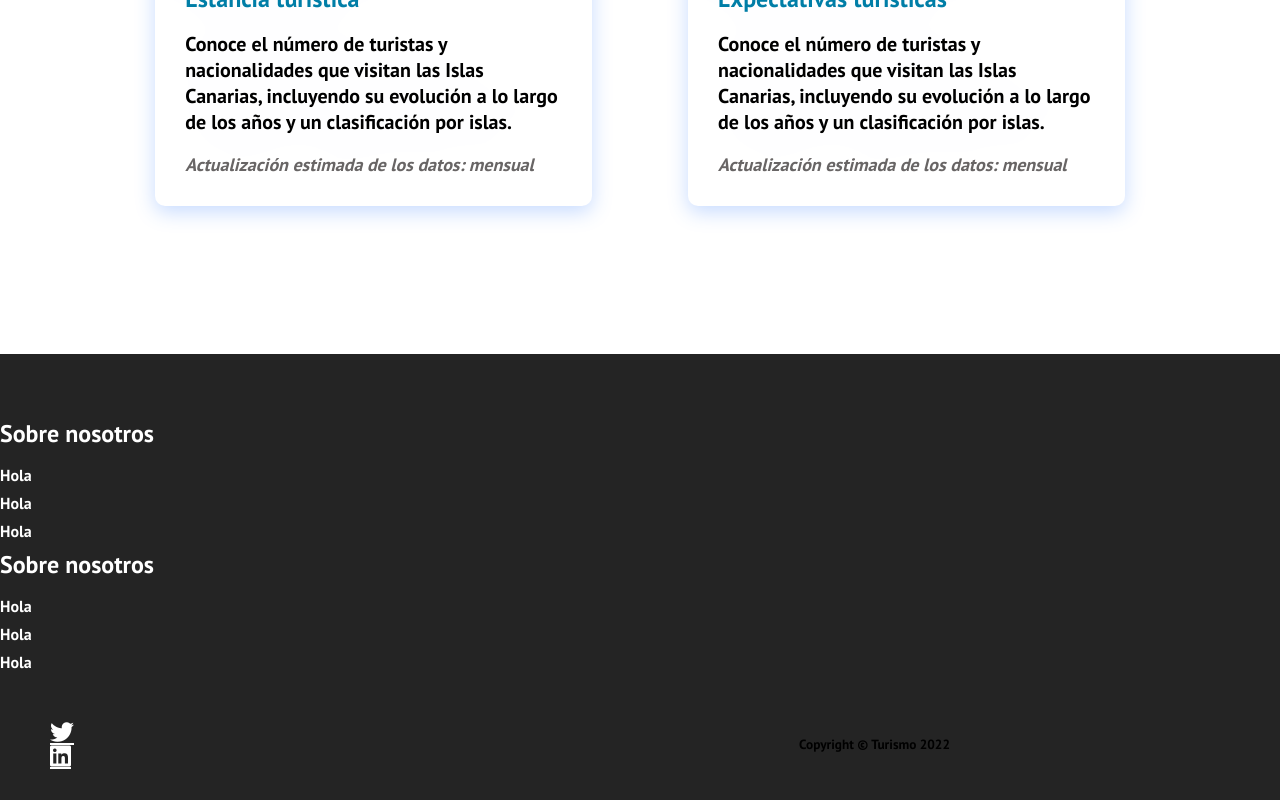
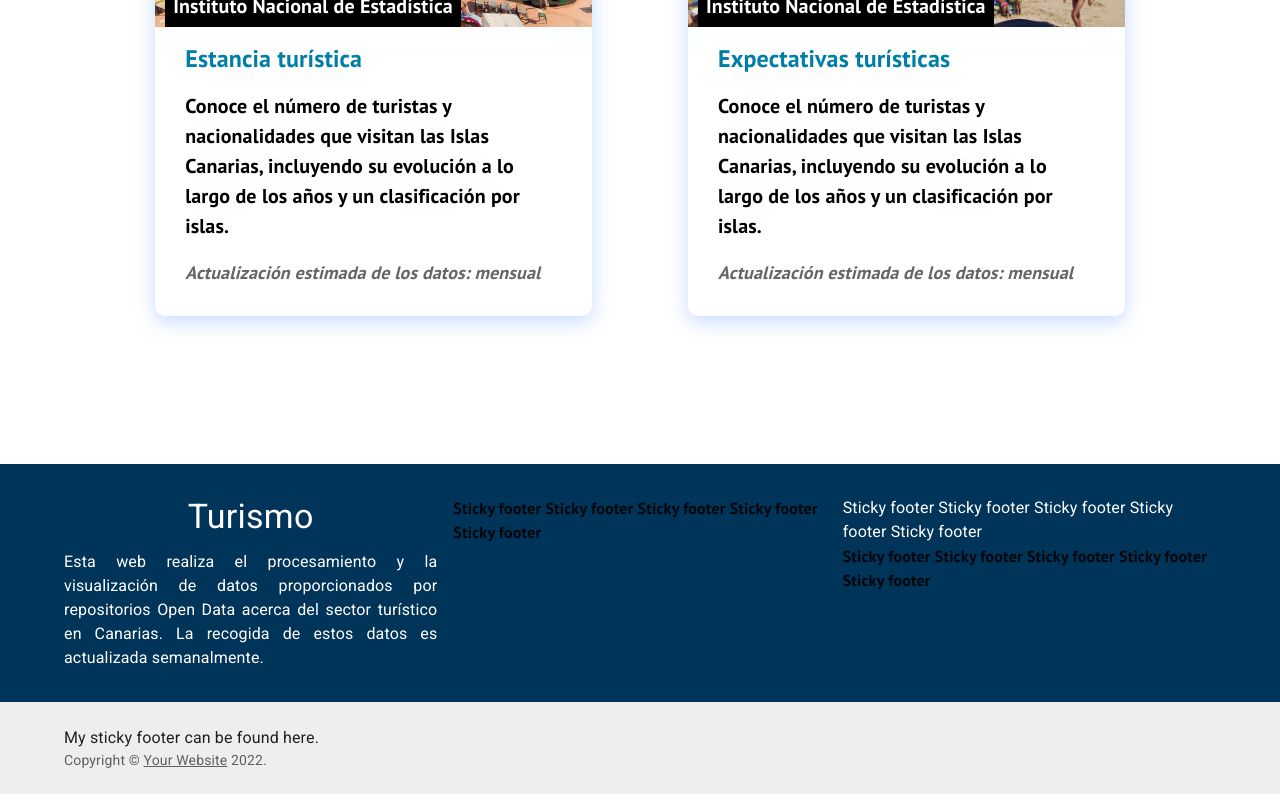
Before and after one commit to alu0101217741/TFG-DATUR-Frontend-Web, a React (Create React App) app: page / in a window 1280 px wide. Shown: the part 1575-2375 px from the top of the page. Built offline with nearby package versions, Linux system fonts and the light colour scheme.

Commit message:
feat: initial footer template

```diff
--- a/src/components/Footer.jsx
+++ b/src/components/Footer.jsx
@@ -1,52 +1,92 @@
+import Box from "@mui/material/Box";
+import Container from "@mui/material/Container";
+import CssBaseline from "@mui/material/CssBaseline";
+import Grid from "@mui/material/Grid";
+import Link from "@mui/material/Link";
+import Typography from "@mui/material/Typography";
 import React from "react";
-import { Link } from "react-router-dom";
-import "./Footer.css";
+
+function Copyright() {
+  return (
+    <Typography variant="body2" color="text.secondary">
+      {"Copyright © "}
+      <Link color="inherit" href="https://mui.com/">
+        Your Website
+      </Link>{" "}
+      {new Date().getFullYear()}
+      {"."}
+    </Typography>
+  );
+}
 
 function Footer() {
   return (
-    <div className="footer-container">
-      <div className="footer-link">
-        <div className="footer-link-wrapper">
-          <div className="footer-link-content">
-            <h2>Sobre nosotros</h2>
-            <Link to="/">Hola</Link>
-            <Link to="/">Hola</Link>
-            <Link to="/">Hola</Link>
-          </div>
-        </div>
-        <div className="footer-link-wrapper">
-          <div className="footer-link-content">
-            <h2>Sobre nosotros</h2>
-            <Link to="/">Hola</Link>
-            <Link to="/">Hola</Link>
-            <Link to="/">Hola</Link>
-          </div>
-        </div>
-      </div>
-      <div className="social-networks">
-        <div className="social-networks-wrapper">
-          <div className="social-networks-content">
-            <Link
-              className="social-network-logo"
-              to="/"
-              target="_blank"
-              aria-label="Twitter"
+    <Box
+      sx={{
+        display: "flex",
+        flexDirection: "column",
+        boxShadow: 25,
+        minHeight: "40vh",
+        backgroundColor: "#003459",
+      }}
+    >
+      <CssBaseline />
+      <Container component="main" sx={{ mt: 4, mb: 2 }} maxWidth="lg">
+        <Grid container spacing={2}>
+          <Grid item md={4} xs={12}>
+            <Typography
+              variant="h4"
+              color="common.white"
+              align="center"
+              gutterBottom
             >
-              <i className="fab fa-twitter"></i>
-            </Link>
-            <Link
-              className="social-network-logo"
-              to="/"
-              target="_blank"
-              aria-label="LinkedIn"
-            >
-              <i className="fab fa-linkedin"></i>
-            </Link>
-          </div>
-          <small className="copyright">Copyright © Turismo 2022</small>
-        </div>
-      </div>
-    </div>
+              Turismo
+            </Typography>
+            <Typography color="common.white" paragraph={true} align="justify">
+              Esta web realiza el procesamiento y la visualización de datos
+              proporcionados por repositorios Open Data acerca del sector
+              turístico en Canarias. La recogida de estos datos es actualizada
+              semanalmente.
+            </Typography>
+          </Grid>
+          <Grid item md={4} xs={12}>
+            <p>
+              Sticky footer Sticky footer Sticky footer Sticky footer Sticky
+              footer
+            </p>
+          </Grid>
+          <Grid item md={4} xs={12}>
+            <Typography color="common.white">
+              Sticky footer Sticky footer Sticky footer Sticky footer Sticky
+              footer
+            </Typography>
+            <p>
+              Sticky footer Sticky footer Sticky footer Sticky footer Sticky
+              footer
+            </p>
+          </Grid>
+        </Grid>
+      </Container>
+      <Box
+        component="footer"
+        sx={{
+          py: 3,
+          px: 2,
+          mt: "auto",
+          backgroundColor: (theme) =>
+            theme.palette.mode === "light"
+              ? theme.palette.grey[200]
+              : theme.palette.grey[800],
+        }}
+      >
+        <Container maxWidth="lg">
+          <Typography variant="body1">
+            My sticky footer can be found here.
+          </Typography>
+          <Copyright />
+        </Container>
+      </Box>
+    </Box>
   );
 }
 
```
